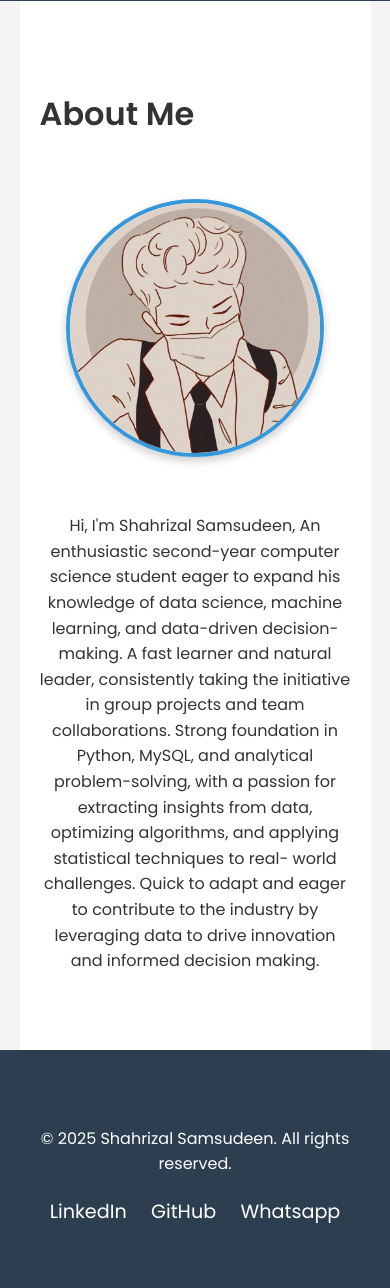
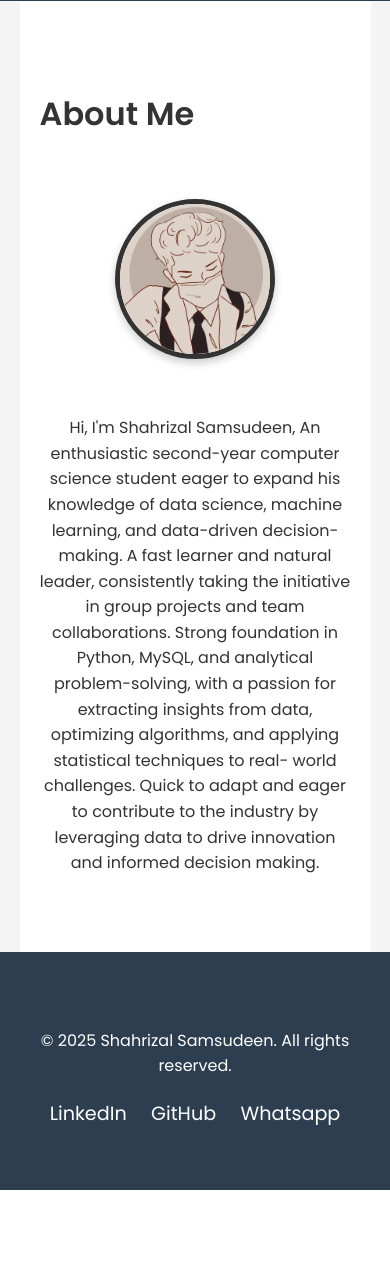
Before and after one commit to shahrizxl/my-very-own-website, a Flask app: page / in a window 390 px wide. Shown: the part 476-1764 px from the top of the page. After the commit the page ends 1666 px from the top, so only its background shows below. Run offline with Flask 3, Linux system fonts and the light colour scheme.

Commit message:
Update styles.css

```diff
--- a/static/styles.css
+++ b/static/styles.css
@@ -129,6 +129,20 @@ header nav ul li a {
   box-shadow: 0 4px 10px rgba(0, 0, 0, 0.2);
 }
 
+.profile-img {
+  width: 150px;  /* Adjust size as needed */
+  height: 150px;
+  border-radius: 50%; /* Makes the image circular */
+  border: 5px solid #333; /* Adds a border */
+  object-fit: cover; /* Ensures image doesn't get distorted */
+  box-shadow: 0 4px 8px rgba(0, 0, 0, 0.2); /* Adds a nice shadow */
+  transition: transform 0.3s ease-in-out; /* Smooth hover effect */
+}
+
+.profile-img:hover {
+  transform: scale(1.1); /* Slight zoom-in effect on hover */
+}
+
 /* Contact Section */
 #contact {
   background: #fff;
@@ -193,15 +207,6 @@ footer .social-links a:hover {
     text-align: center;
   }
 
-  .profile-img {
-    width: 250px; /* Adjust size as needed */
-    height: auto; /* Maintain aspect ratio */
-    border-radius: 50%; /* Keep it circular if desired */
-    object-fit: cover;
-    box-shadow: 0 4px 10px rgba(0, 0, 0, 0.2);
-    border: 4px solid #3498db; /* Optional border */
-  }
-
 
   .skills-grid, .projects-grid {
     grid-template-columns: 1fr;
```
